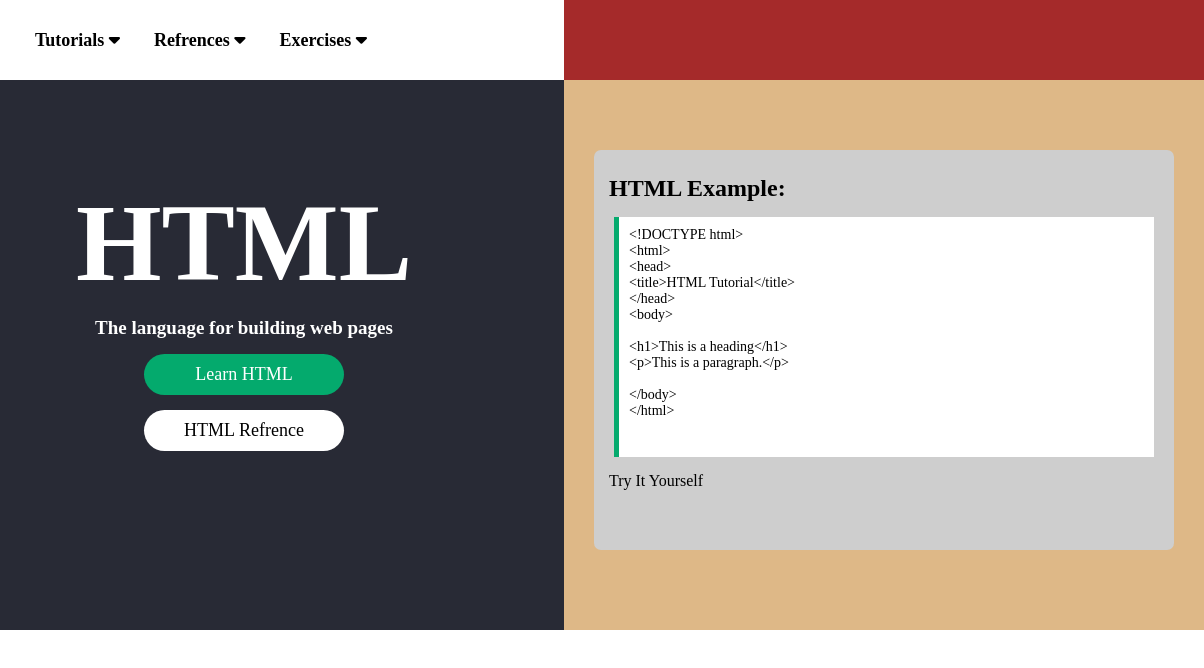
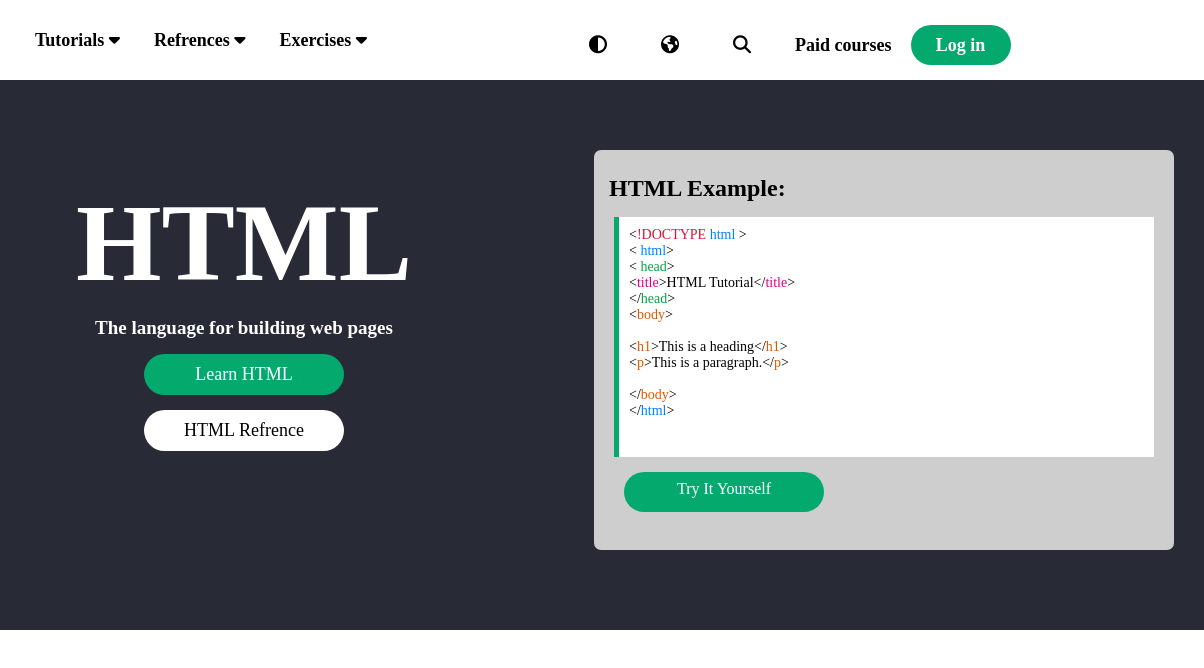
Before and after one commit to elafatehi/W3Schools-Style, a plain HTML site: page index.html in a window 1280 px wide. Shown: the full height of the page, 76-1280 px from the left. Drawn offline with Linux system fonts and the light colour scheme; files that its build step writes are made by us from their sources; files whose address does not match are found by name; a web font is replaced by a local one.

Commit message:
Finished

```diff
--- a/index.html
+++ b/index.html
@@ -24,11 +24,16 @@
                 </ul>
             </div>
         </div>
-
         <div class="right">
+            <ul>
+                <li> <i class="fa fa-adjust"></i> </li>
+                <li> <i class="fas fa-globe-americas"></i></li>
+                <li><i class="	fas fa-search"></i></li>
+                <li>Paid courses</li>
+                <li class="btn4">Log in</li>
+            </ul>
 
         </div>
-
     </div>
 
     <div class="section1">
@@ -46,19 +51,19 @@
 
                 <div class="code">
 
-&lt;!DOCTYPE html&gt;<br>
-&lt;html&gt;<br>&lt;head&gt;<br>
-&lt;title&gt;HTML Tutorial&lt;/title&gt;<br>&lt;/head&gt;<br>
-&lt;body&gt;<br><br>
-&lt;h1&gt;This is a heading&lt;/h1&gt;<br>
-&lt;p&gt;This is a paragraph.&lt;/p&gt;<br><br>
-&lt;/body&gt;<br>
-&lt;/html&gt;
+&lt;<span style="color:crimson;">!DOCTYPE</span> <span style="color:rgb(2, 129, 255);">html</span> &gt;<br>
+&lt; <span style="color:rgb(2, 129, 255);">html</span>&gt;<br>&lt; <span style="color:rgb(6, 163, 69);">head</span>&gt;<br>
+&lt;<span style="color:rgb(222, 0, 130);">title</span>&gt;HTML Tutorial&lt;/<span style="color:rgb(222, 0, 130);">title</span>&gt;<br>&lt;/<span style="color:rgb(6, 163, 69);">head</span>&gt;<br>
+&lt;<span style="color:rgb(222, 89, 0);">body</span>&gt;<br><br>
+&lt;<span style="color:rgb(222, 89, 0);">h1</span>&gt;This is a heading&lt;/<span style="color:rgb(222, 89, 0);">h1</span>&gt;<br>
+&lt;<span style="color:rgb(222, 89, 0);">p</span>&gt;This is a paragraph.&lt;/<span style="color:rgb(222, 89, 0);">p</span>&gt;<br><br>
+&lt;/<span style="color:rgb(222, 89, 0);">body</span>&gt;<br>
+&lt;/<span style="color:rgb(2, 129, 255);">html</span>&gt;
                 </div>
                 <div class="btn3">Try It Yourself</div>
 
             </div>
         </div>
-    </div>
+
 </body>
 </html>
--- a/style.css
+++ b/style.css
@@ -20,7 +20,7 @@ body{
 .header .right{
     width: 50%;
     height:100%;
-    background-color: brown;
+    background-color: #fff;
     position: absolute;
     right: 0;
 }
@@ -40,7 +40,7 @@ body{
 .section1 .right{
     width: 50%;
     height: 100%;
-    background-color: burlywood;
+    background-color: #282A35;
     position: absolute;
     right:0;
 }
@@ -56,6 +56,7 @@ body{
     position: absolute;
     right: 0;
 }
+.icons{}
 .logo img{
     display: block;
     width: 50%;
@@ -70,6 +71,10 @@ body{
     font-weight: bold;
     font-size: 18px;
     padding: 30px 15px;
+}
+.menu li:hover{
+    background-color: #04aa6d;
+    color: #fff;
 }
 .title{
     font-size: 110px;
@@ -96,6 +101,12 @@ body{
 .btn2{
     background-color: #fff;
 }
+.btn1:hover{
+    background-color: #04774d;
+}
+.btn2:hover{
+    background-color: rgb(205, 205, 205);
+}
 .container{
     width: 580px;
     height: 400px;
@@ -116,5 +127,40 @@ body{
     font-size: 14px;
 }
 .btn3{
-
+    background-color: #04aa6d;
+    color: #fff;
+    width: 200px;
+    height: 40px;
+    border-radius: 20px;
+    margin: 15px;
+    text-align: center;
+    padding-top: 8px ;
 }
+.btn3:hover{
+    background-color: #04774d;
+}
+.header .right i{
+    padding: 0 10px ;
+    margin-top: 25px;
+    left: 0;
+}
+.right ul{
+    list-style-type: none;
+}
+.right li{
+    display: inline-block;
+    font-weight: bold;
+    font-size: 18px;
+    padding: 10px 15px;
+}
+.btn4{
+    width:100px;
+    height: 40px;
+    background-color: #04aa6d;
+    color: #fff;
+    border-radius: 25px;
+    text-align: center;
+}
+.btn4:hover{
+    background-color: #04774d;
+}
```
Also changed, not shown: 1 other file.
